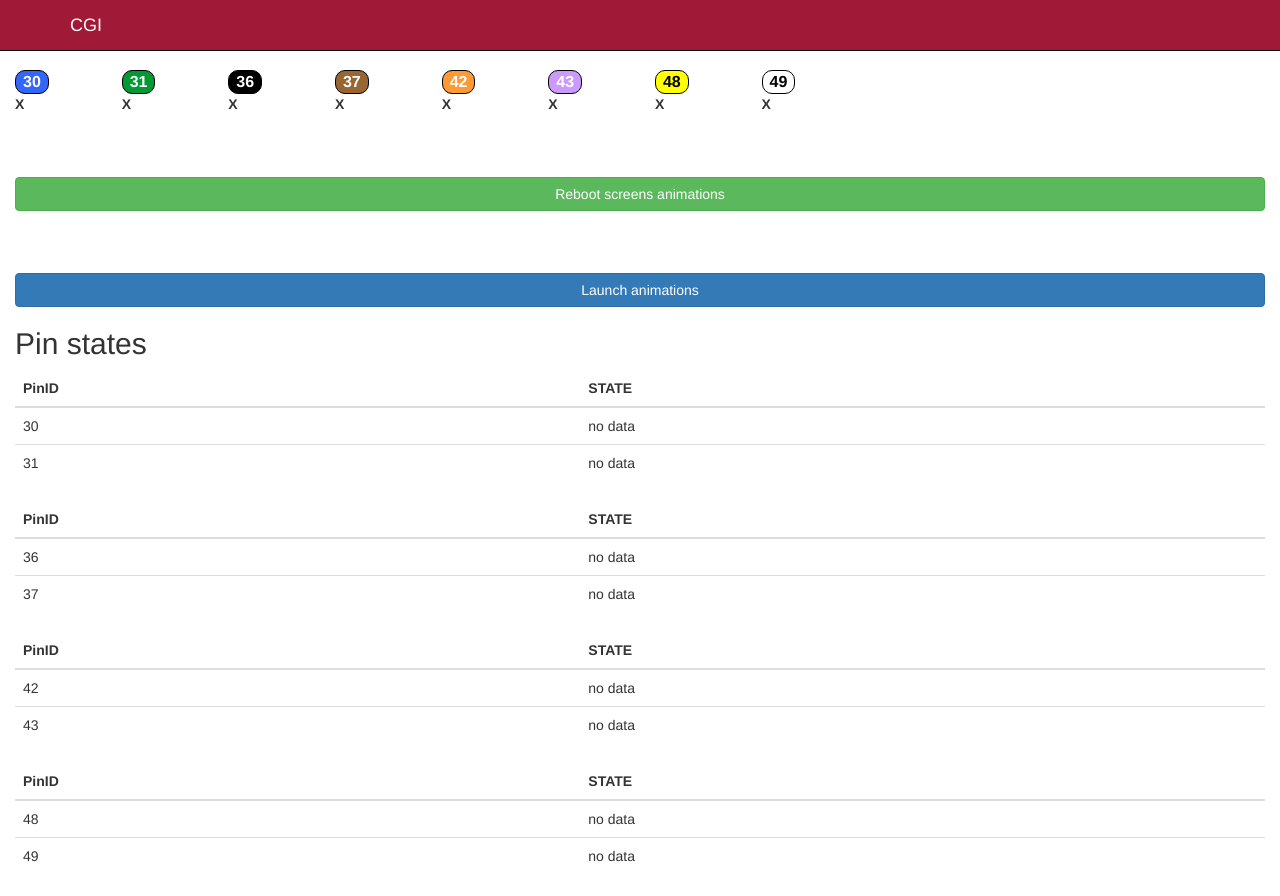
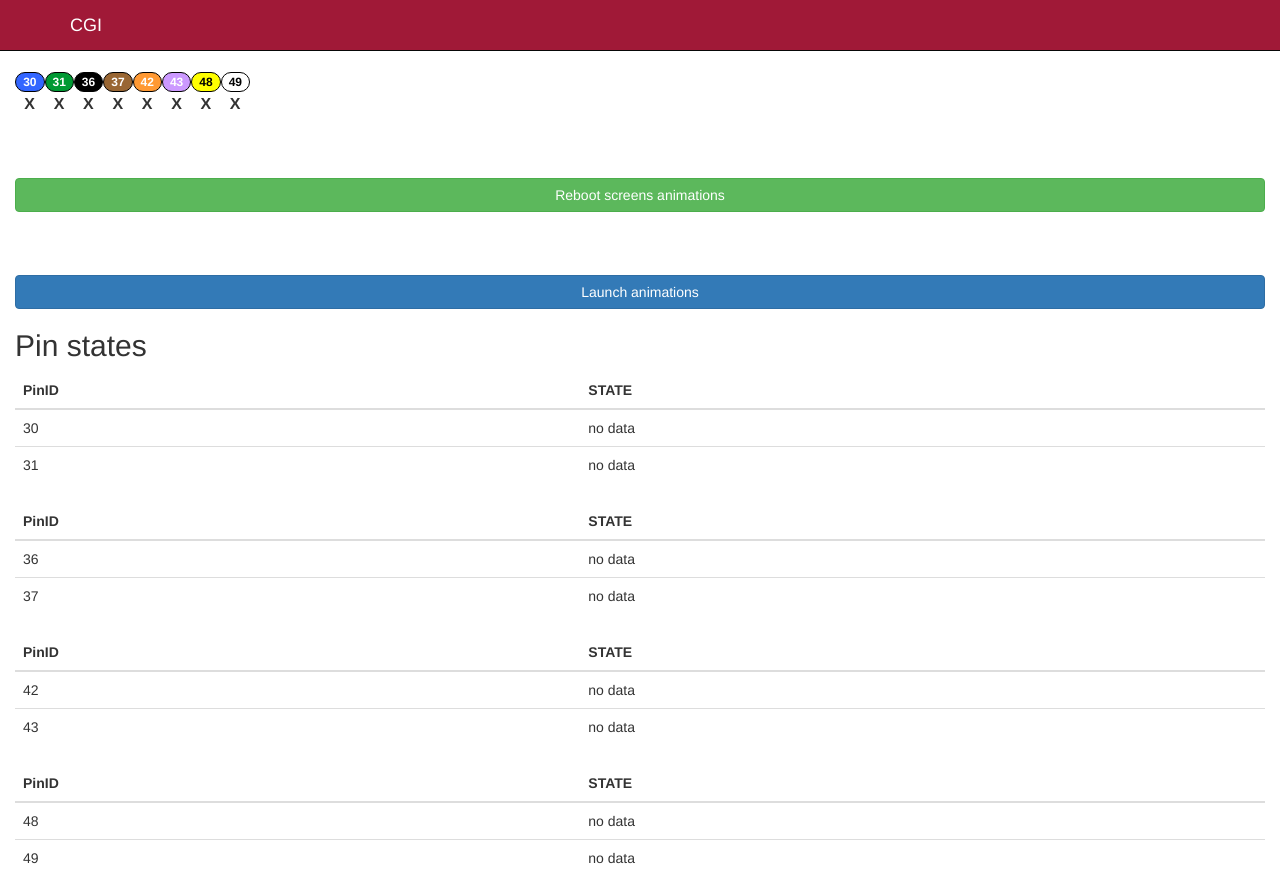
Before and after one commit to PerraiD/nodejs-escape-game, a website: page views/states.html in a window 1280 px wide. Drawn offline with Linux system fonts and the light colour scheme; files that its build step writes are made by us from their sources; no server answers; files whose address does not match are found by name.

Commit message:
correction de l'alignement des badge de visualisation d'etat

```diff
--- a/public/css/states.css
+++ b/public/css/states.css
@@ -1,54 +1,70 @@
 .badge-30{
-    margin-right: 1%;
-    height: 100%;
-    font-size: 2vh;
+
+    border: solid 1px black;
+    margin: 0.5%;
     background-color: #3366ff;
 }
 .badge-31{
-    height: 100%;
-    font-size: 2vh;
+    border: solid 1px black;
+    margin: 0.5%;
     background-color:#009933;
 }
 .badge-36{
-    height: 100%;
-    font-size: 2vh;
+
+    border: solid 1px black;
+    margin: 0.5%;
     background-color:Black;
 }
 .badge-37{
-    height: 100%;
-    font-size: 2vh;
+
+    border: solid 1px black;
+    margin: 0.5%;
     background-color:#996633;
 }
 .badge-42{
-    height: 100%;
-    font-size: 2vh;
+
+    border: solid 1px black;
+    margin: 0.5%;
     background-color:#ff9933;
 }
 .badge-43{
-    height: 100%;
-    font-size: 2vh;
+
+    border: solid 1px black;
+    margin: 0.5%;
     background-color:#cc99ff;
 }
 .badge-48{
-    height: 100%;
-    font-size: 2vh;
+
+    border: solid 1px black;
+    margin: 0.5%;
     background-color:Yellow;
     color:black;
 }
 .badge-49{
-    height: 100%;
-    font-size: 2vh;
+
+    border: solid 1px black;
+    margin: 0.5%;
     background-color:white;
     color:black;
 }
 
-.badge{
-    border: solid 1px black;
+
+.badge-state{
+    color: white;
+    font-size: 2vh !important;
+    text-align : center;
+    font-weight: bold;
+    margin: 1%;
 }
 
-.badge-state{
-    text-align : left;
+.badge-state-cross{
+    font-size: 2vh !important;
+    text-align : center;
     font-weight: bold;
+}
+
+.borderless tbody tr td{
+    border: none;
 }
 
 .restartButton {
--- a/public/js/states.js
+++ b/public/js/states.js
@@ -54,5 +54,15 @@ function startAnimation(){
 				 	  console.log("Animation launched");
          }
 			});
+}
 
+function debug(id){
+    $.ajax({
+				url: "http://digitalweek-escapegameiot.rhcloud.com/api/wsescape/"+id,
+				dataType: 'html',
+				jsonpCallback: 'callback',
+				 success: function() {
+				 	  console.log("debug of the pin id"+id);
+         }
+			});
 }
--- a/views/states.html
+++ b/views/states.html
@@ -56,58 +56,64 @@
 
     <!-- Page Content -->
     <div class="container-fluid">
-        <div class="row badge-state">
-            <div class="col-xs-1">
-                <span class="badge badge-30">
+
+    <table class="borderless">
+        <tbody>
+            <tr class="badge-state">
+                <td>
+                    <span class="badge badge-30" onclick="debug(30)">
                         30
                     </span>
-            </div>
-            <div class="col-xs-1">
-                <span class="badge badge-31">
+                </td>
+                <td>
+                    <span class="badge badge-31" onclick="debug(31)">
                         31
                     </span>
-            </div>
-            <div class="col-xs-1">
-                <span class="badge badge-36">
+                </td>
+                <td>
+                    <span class="badge badge-36" onclick="debug(36)">
                         36
                     </span>
-            </div>
-            <div class="col-xs-1">
-                <span class="badge badge-37">
+                </td>
+                <td>
+                    <span class="badge badge-37" onclick="debug(37)">
                         37
                     </span>
-            </div>
-            <div class="col-xs-1">
-                <span class="badge badge-42">
+                </td>
+                <td>
+                    <span class="badge badge-42" onclick="debug(42)">
                         42
                     </span>
-            </div>
-            <div class="col-xs-1">
-                <span class="badge badge-43">
+                </td>
+                <td>
+                    <span class="badge badge-43" onclick="debug(43)">
                         43
                     </span>
-            </div>
-            <div class="col-xs-1">
-                <span class="badge badge-48">
+                </td>
+                <td>
+                    <span class="badge badge-48" onclick="debug(48)">
                         48
                     </span>
-            </div>
-            <div class="col-xs-1">
-                <span class="badge badge-49">
+                </td>
+                <td>
+                    <span class="badge badge-49" onclick="debug(49)">
                         49
                     </span>
-            </div>
-        </div>
-        <div class="row badge-state">
-            <div id="badge-30" class="col-xs-1">X</div>
-            <div id="badge-31" class="col-xs-1">X</div>
-            <div id="badge-36" class="col-xs-1">X</div>
-            <div id="badge-37" class="col-xs-1">X</div>
-            <div id="badge-42" class="col-xs-1">X</div>
-            <div id="badge-43" class="col-xs-1">X</div>
-            <div id="badge-48" class="col-xs-1">X</div>
-            <div id="badge-49" class="col-xs-1">X</div>
-        </div>
+                </td>
+            </tr>
+            <tr class="badge-state-cross">
+                <td id="badge-30">X</td>
+                <td id="badge-31">X</td>
+                <td id="badge-36">X</td>
+                <td id="badge-37">X</td>
+                <td id="badge-42">X</td>
+                <td id="badge-43">X</td>
+                <td id="badge-48">X</td>
+                <td id="badge-49">X</td>
+            </tr>
+        </tbody>
+    </table>
+
 
         <button  type="button" class="btn btn-success btn-block restartButton" onclick="stopAnimation()">
             Reboot screens animations
@@ -219,4 +225,7 @@
 
 </body>
 
+
+
+
 </html>
```
Lines whose indentation alone changed are shown as unchanged.
